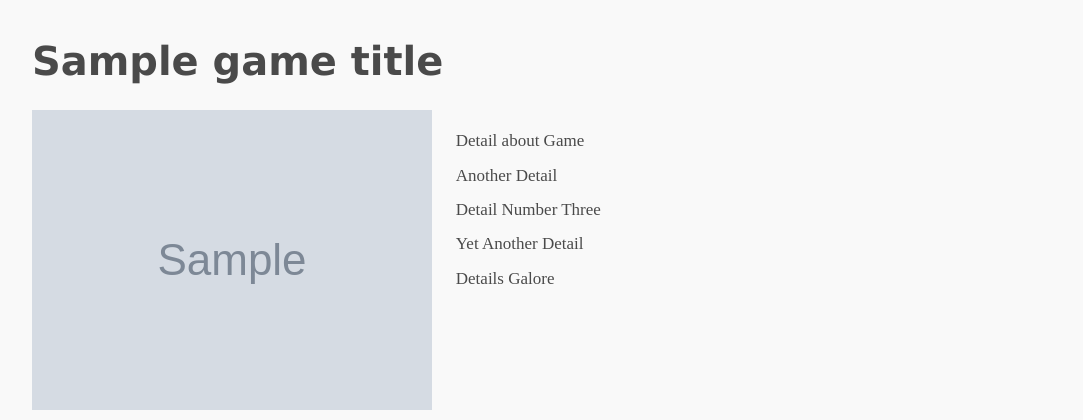
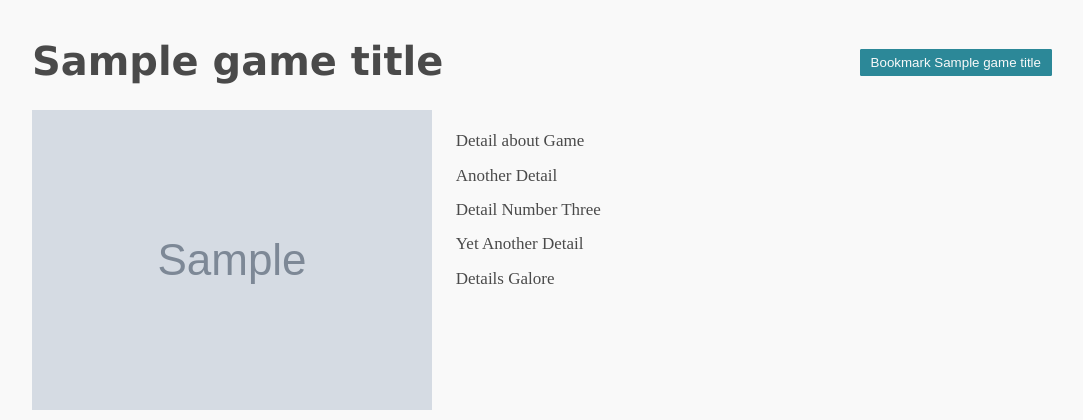
Before and after one commit to haselfine/capstone_project_4, a Python web app: template flask/templates/game.html in a window 1280 px wide. Shown: the top 420 px of the page, without its empty margins (98-1181 px from the left). Run offline with Jinja, Linux system fonts and the light colour scheme; the template is opened without the code that fills it: most values are stand-ins (such as "Sample title", 1, 10 or a date in 2020); grey boxes marked "Sample" are stand-in pictures.

Commit message:
add bookmark button to game page

```diff
--- a/flask/templates/game.html
+++ b/flask/templates/game.html
@@ -7,7 +7,12 @@
     <link rel="shortcut icon" href="{{ url_for("static", filename="favicon.ico") }}">
   </head>
   <body>
-    <h1>{{ game_title }}</h1>
+    <div class="box" style="justify-content:space-between">
+      <div><h1>{{ game_title }}</h1></div>
+      <div style="align-self:center">
+        <button type="button" onclick="alert('Bookmarking {{ game_title }}')">Bookmark {{ game_title }}</button>
+      </div>
+    </div>
 
     <div class="box">
       <div><img src="{{ image_url }}" alt="{{ game_title }} Poster"></div>
```
